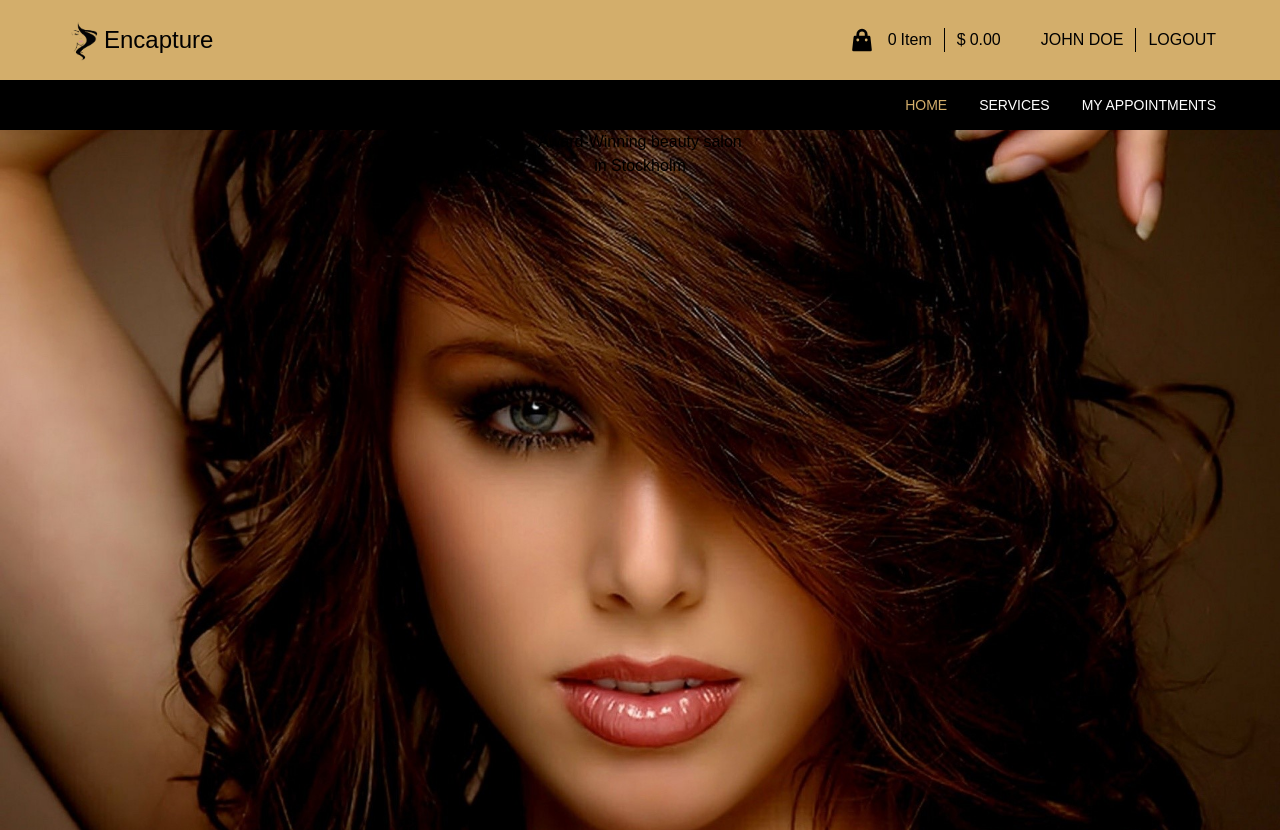
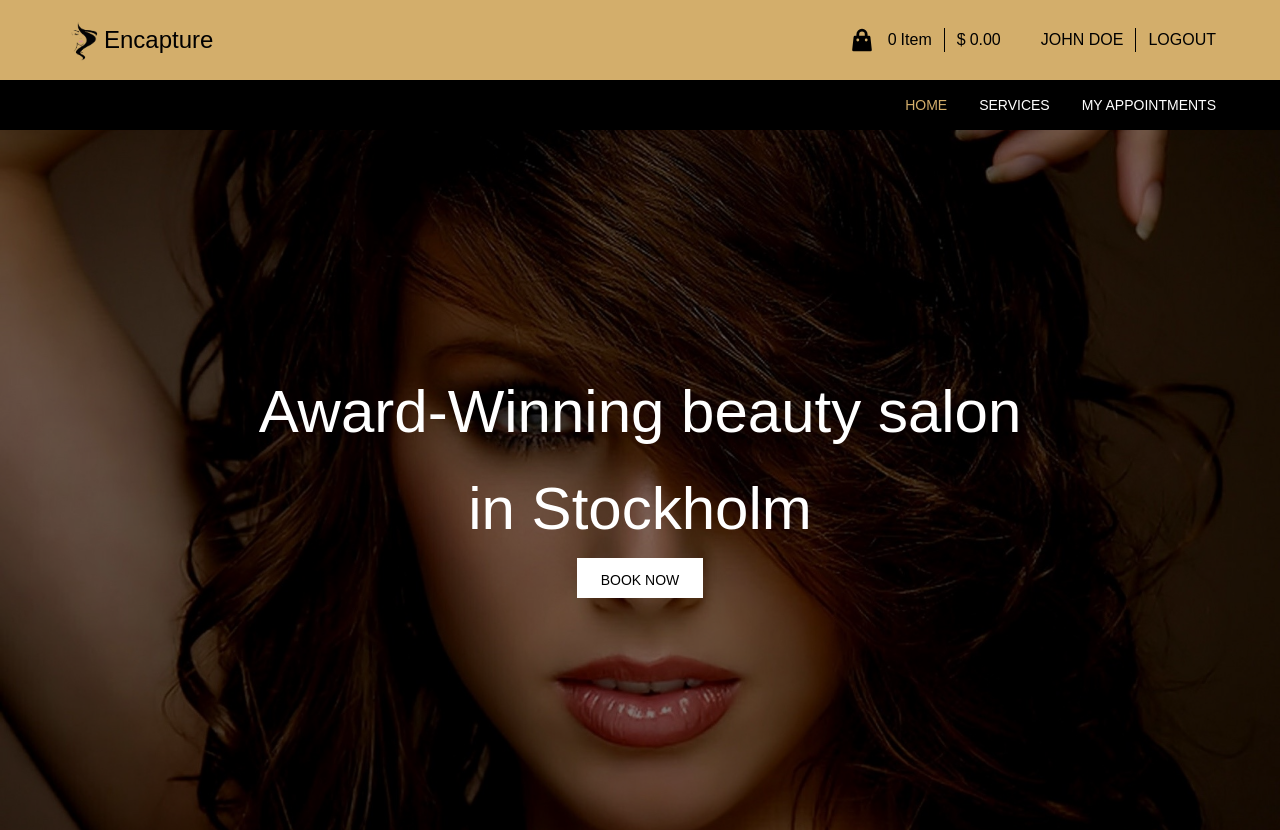
Before and after one commit to amita-roy/Appointment-booking-app-frontend, a React (Create React App) app: page / in a window 1280 px wide. Built offline with nearby package versions, Linux system fonts and the light colour scheme.

Commit message:
Add styles for jumbotron

```diff
--- a/jsconfig.json
+++ b/jsconfig.json
@@ -1,6 +1,6 @@
 {
     "compilerOptions": {
-      "baseUrl": "./src"
+      "baseUrl": "src"
     },
-    "include": ["./src"]
+    "include": ["src"]
   }
--- a/src/components/jumbotron/Jumbotron.js
+++ b/src/components/jumbotron/Jumbotron.js
@@ -2,15 +2,18 @@ import React from 'react';
 // import jumbotronBg from 'assets/images/jumbotron-bg.jpeg';
 
 const Jumbotron = () => (
-  <div className="h-jumbotron bg-jumbotron bg-cover bg-center">
-    <div className="content">
-      <h1>
+  <div className="h-jumbotron bg-jumbotron bg-cover bg-center relative">
+    <div className="content absolute w-full flex items-center justify-center h-full bg-black bg-opacity-50">
+      <div>
+        <h1 className="text-white text-6xl leading-relaxed">
           Award-Winning beauty salon
           {' '}
           <br />
           {' '}
           in Stockholm
         </h1>
+        <button type="button" className="uppercase bg-white px-6 pt-3 pb-2 text-sm">book now</button>
+      </div>
     </div>
   </div>
 );
--- a/tailwind.config.js
+++ b/tailwind.config.js
@@ -15,7 +15,7 @@ module.exports = {
     height: {
       jumbotron: '700px',
       sm: '8px',
-      md: '16px',
+      full: '100%',
       header: '80px',
       subHeader: '50px',
     },
```
Lines whose indentation alone changed are shown as unchanged.
